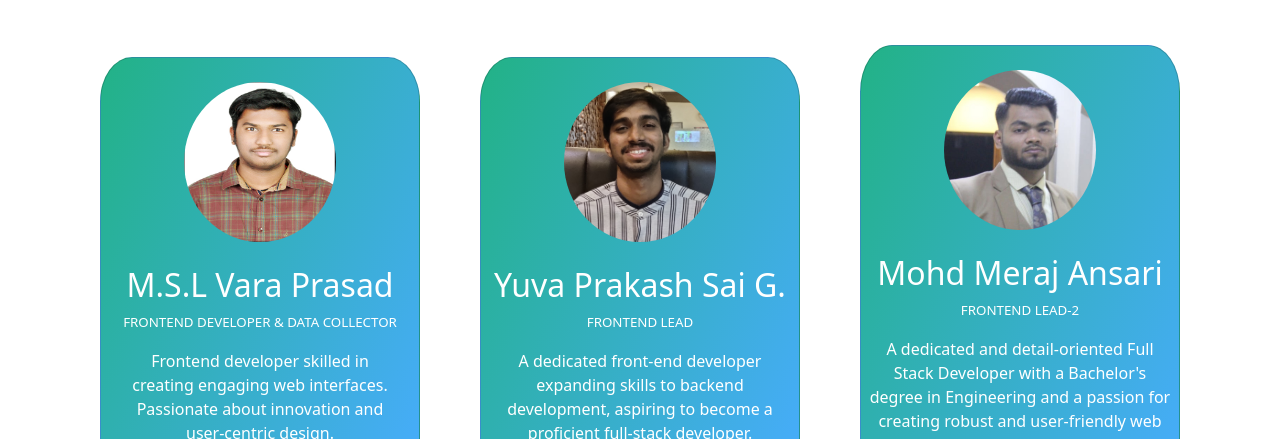
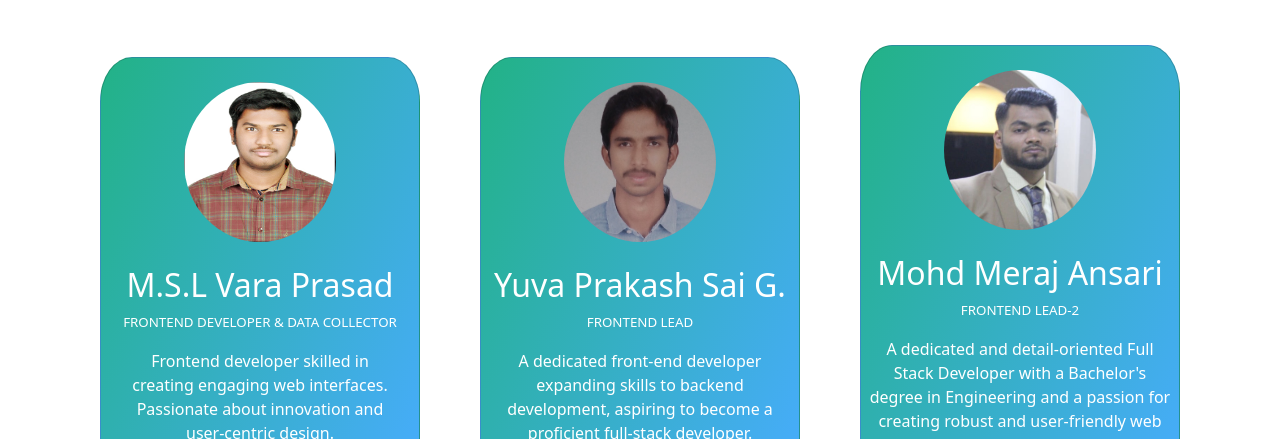
Before and after one commit to Yuvaprakash24/LBYH_ourteam, a plain HTML site: page index.html in a window 1280 px wide. Shown: the part 1688-2127 px from the top of the page. Drawn offline with nearby package versions, Linux system fonts and the light colour scheme.

Commit message:
Update index.html

```diff
--- a/index.html
+++ b/index.html
@@ -232,7 +232,7 @@
                     <div class="col-md-4">
                         <div class="card text-center text-white">
                             <center>
-                                <img class="card-img-top p-4 text-center" src="Images/Yuva Prakash.jpg" alt="" srcset="" width="20%">
+                                <img class="card-img-top p-4 text-center" src="Images/Yuva Prakash Sai.jpg" alt="" srcset="" width="20%">
                             </center>
                             <h2>Yuva Prakash Sai G.</h2>
                             <p class="text-white" style="font-size: smaller;font-weight: 500;">FRONTEND LEAD</p>
```
